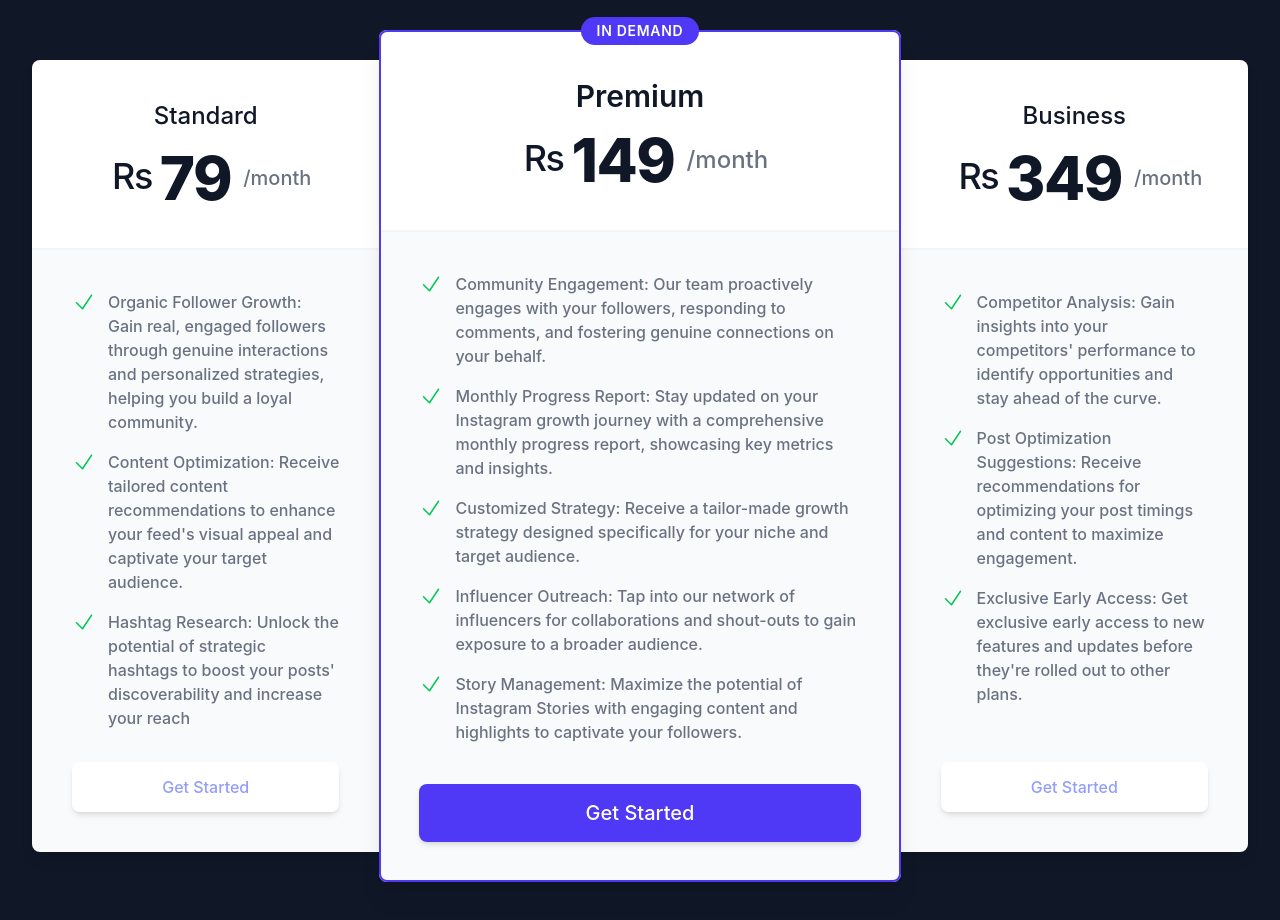
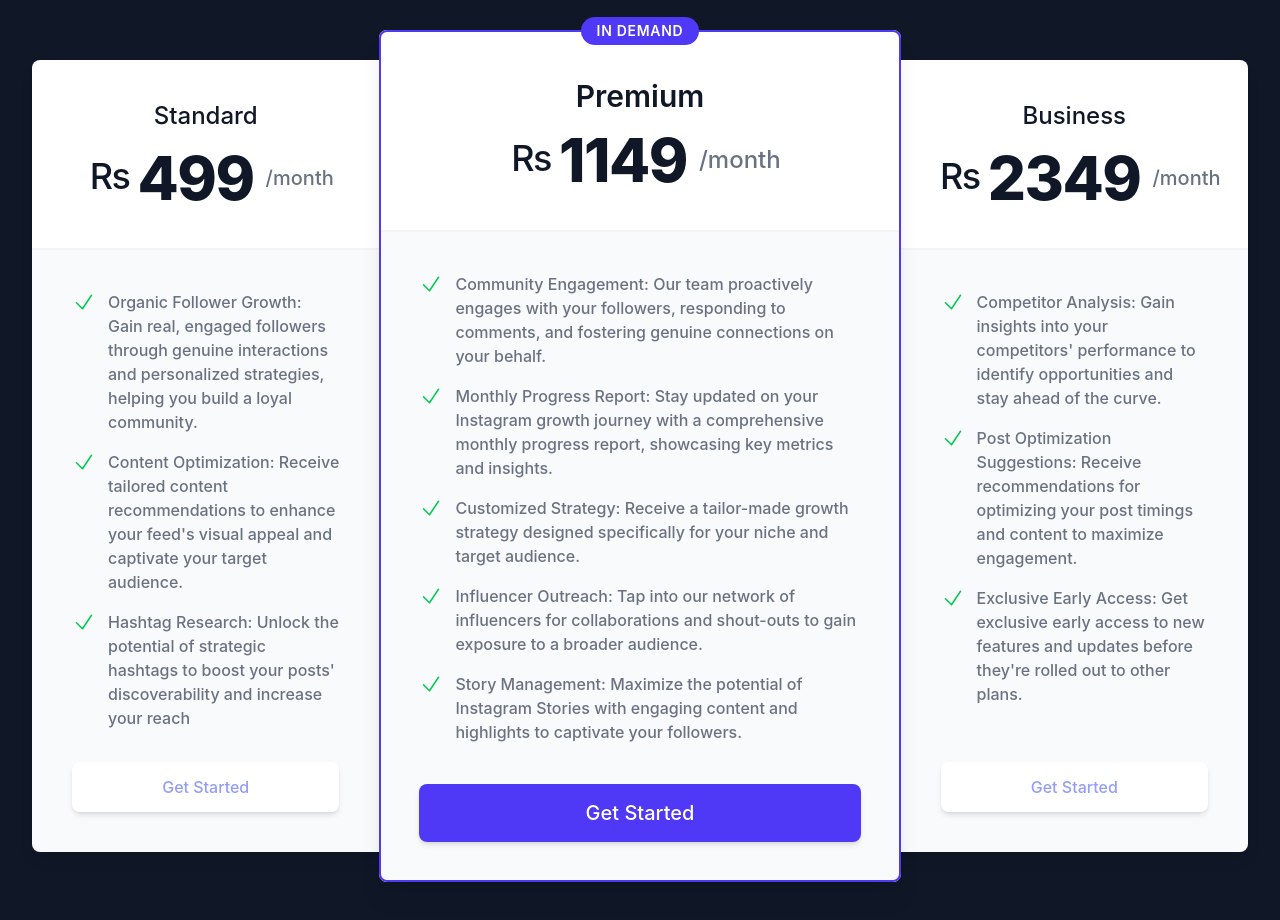
Before and after one commit to AkshatAwadhiya/Mont, a React (Vite) app: page / in a window 1280 px wide. Shown: the part 3160-4080 px from the top of the page. Built offline with nearby package versions, Linux system fonts and the light colour scheme; no server answers.

Commit message:
updated pricing

```diff
--- a/src/routes/landing/Pricing.jsx
+++ b/src/routes/landing/Pricing.jsx
@@ -57,7 +57,7 @@ export default function Pricing({ loggedIn }) {
                             <span className="mt-2 mr-2 text-4xl font-medium">
                               Rs
                             </span>
-                            <span className="font-extrabold">79</span>
+                            <span className="font-extrabold">499</span>
                           </span>
                           <span className="text-xl font-medium text-gray-500">
                             /month
@@ -130,7 +130,7 @@ export default function Pricing({ loggedIn }) {
                           <span className="mt-2 mr-2 text-4xl font-medium">
                             Rs
                           </span>
-                          <span className="font-extrabold">149</span>
+                          <span className="font-extrabold">1149</span>
                         </span>
                         <span className="text-2xl font-medium text-gray-500">
                           /month
@@ -193,7 +193,7 @@ export default function Pricing({ loggedIn }) {
                             <span className="mt-2 mr-2 text-4xl font-medium">
                               Rs
                             </span>
-                            <span className="font-extrabold">349</span>
+                            <span className="font-extrabold">2349</span>
                           </span>
                           <span className="text-xl font-medium text-gray-500">
                             /month
```
